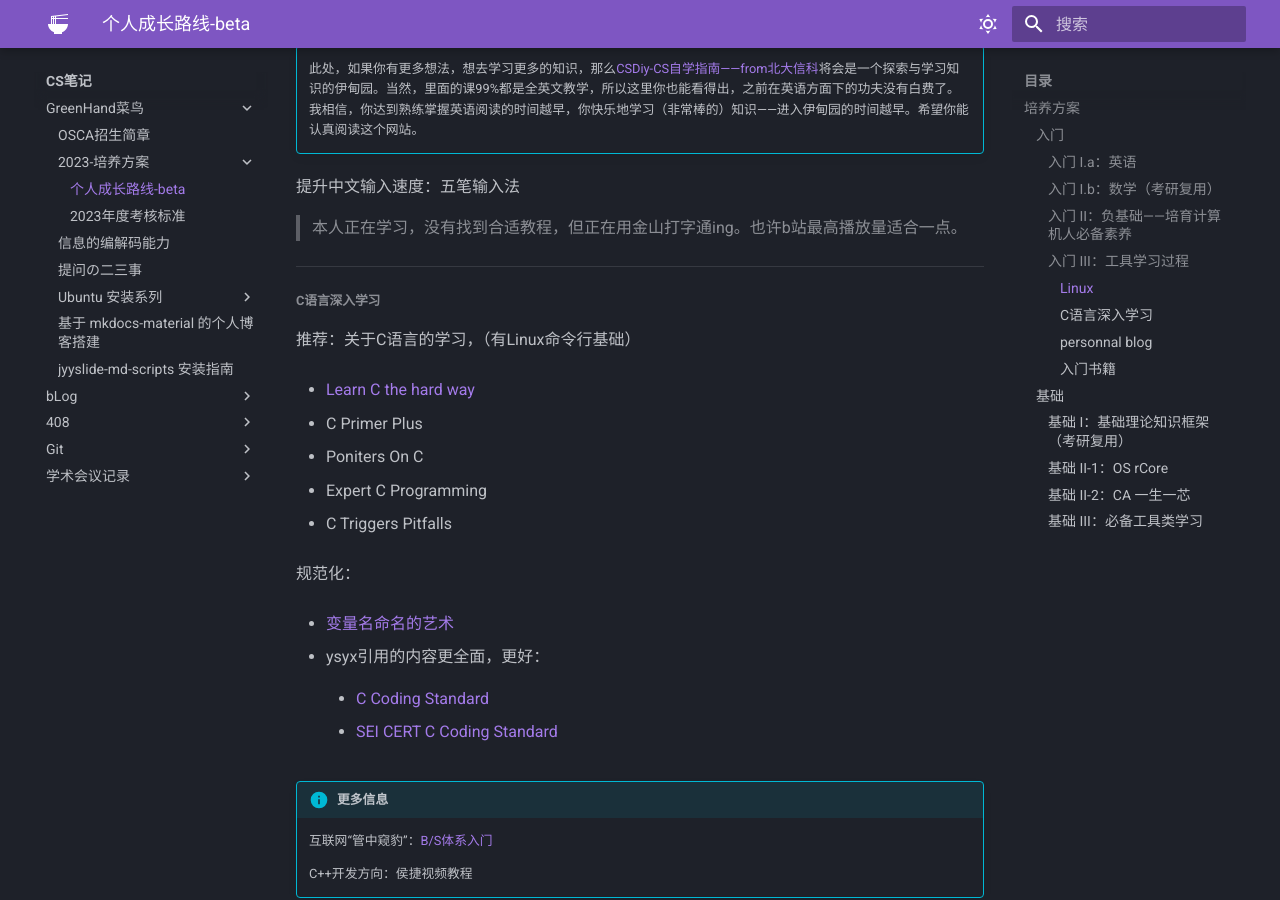
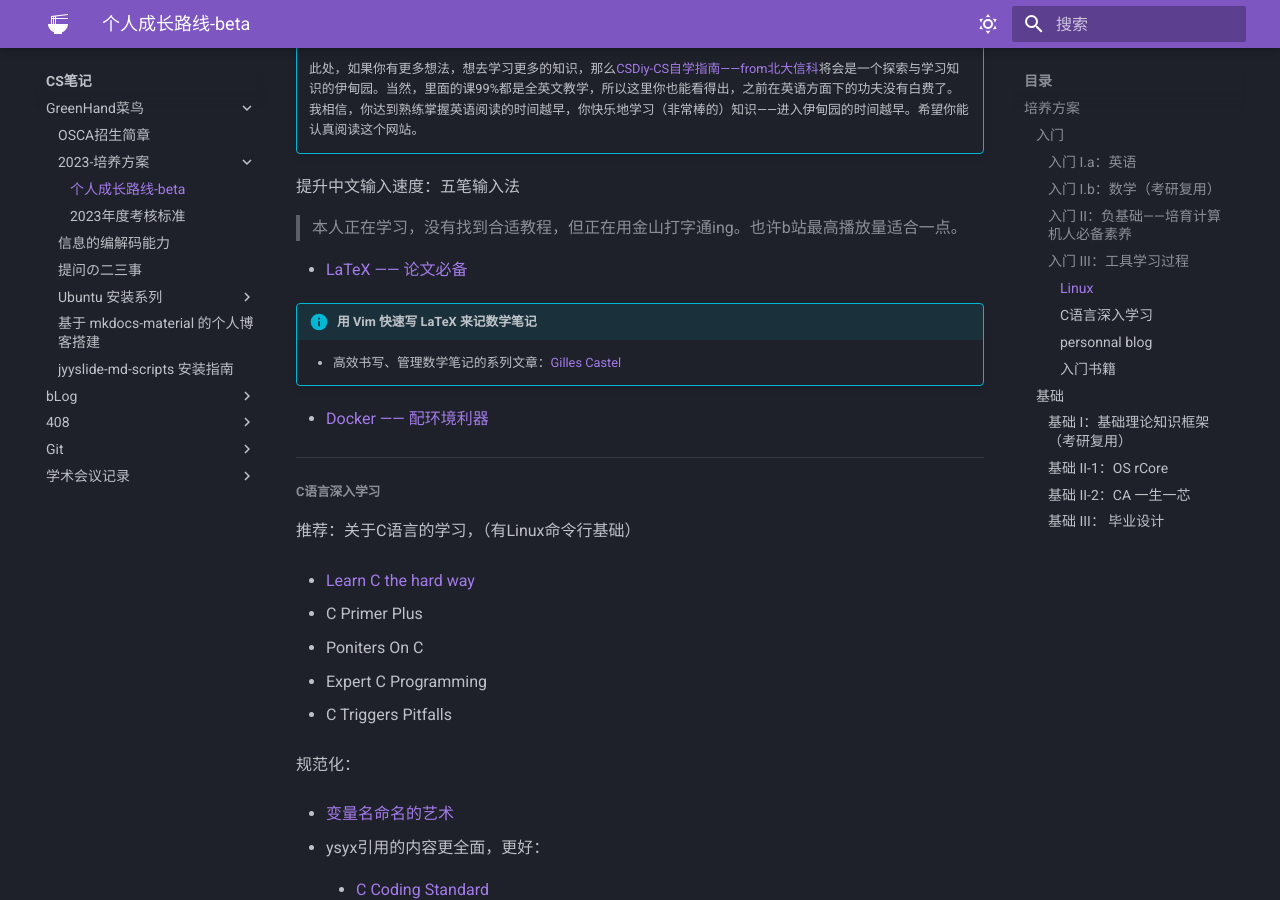
Before and after one commit to Haohahahaha/cs, an MkDocs documentation site: the page built from docs/greenhand/fertile/fertile.md, in a window 1280 px wide and 900 px high, scrolled down 3353 px. Built offline with MkDocs 1.6.1 and Material for MkDocs 9.7.7, drawn with Linux system fonts in a browser that asks for light colours; some of the changed text lies outside the part shown.

Commit message:
2023-12-20_13:02:55 update

```diff
--- a/docs/greenhand/fertile/fertile.md
+++ b/docs/greenhand/fertile/fertile.md
@@ -315,6 +315,14 @@
 
 > 本人正在学习，没有找到合适教程，但正在用金山打字通ing。也许b站最高播放量适合一点。
 
+- [LaTeX —— 论文必备](https://csdiy.wiki/%E5%BF%85%E5%AD%A6%E5%B7%A5%E5%85%B7/LaTeX/)
+
+!!! info "用 Vim 快速写 LaTeX 来记数学笔记"
+
+    - 高效书写、管理数学笔记的系列文章：[Gilles Castel](https://castel.dev/)
+
+- [Docker —— 配环境利器](https://csdiy.wiki/%E5%BF%85%E5%AD%A6%E5%B7%A5%E5%85%B7/Docker/)
+
 ---
 
 ##### C语言深入学习
@@ -448,11 +456,9 @@
 	"一生一芯"能够完成"自制CPU"与"自制OS"的培养训练，以及很多的技能（EE&&CS全栈人才培养）。
 ---
 
-#### 基础 III：必备工具类学习
+#### 基础 III： 毕业设计
 
-- [LaTeX —— 论文必备](https://csdiy.wiki/%E5%BF%85%E5%AD%A6%E5%B7%A5%E5%85%B7/LaTeX/)
-
-- （可忽略，前面在学习Linux系统的时候已经接触过了）[Docker —— 配环境利器](https://csdiy.wiki/%E5%BF%85%E5%AD%A6%E5%B7%A5%E5%85%B7/Docker/)
+!!! info "OS和ysyx都有相关支持学生毕业设计的项目，可自行查阅"
 
 - [人生大事 —— 毕业论文写作](https://csdiy.wiki/%E5%BF%85%E5%AD%A6%E5%B7%A5%E5%85%B7/thesis/)
 
```
